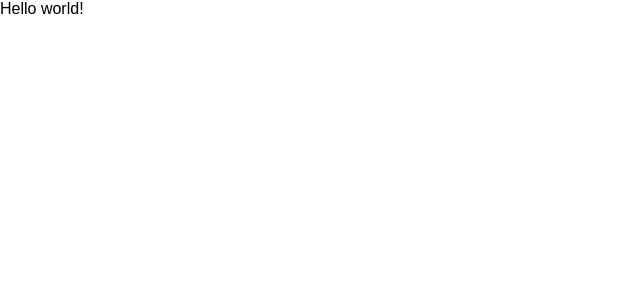
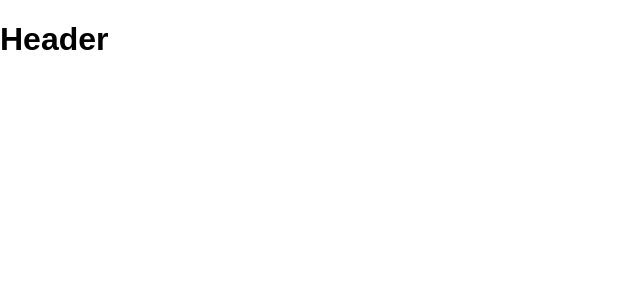
Before and after one commit to gnzlplcs/team-member-allocation, a React (Create React App) app: page / in a window 1280 px wide. Shown: the top 300 px of the page, without its empty margins (0-640 px from the left). Built offline with nearby package versions, Linux system fonts and the light colour scheme.

Commit message:
create Header component

```diff
--- a/src/App.js
+++ b/src/App.js
@@ -1,9 +1,10 @@
-import './App.css';
+import "./App.css";
+import Header from "./Header";
 
 function App() {
   return (
     <div className="App">
-      Hello world!
+      <Header />
     </div>
   );
 }
--- a/src/Header.jsx
+++ b/src/Header.jsx
@@ -1,8 +1,8 @@
-import React from 'react'
-
 const Header = () => {
   return (
-    <div>Header</div>
+    <header>
+      <h1>Header</h1>
+    </header>
   )
 }
 
```
